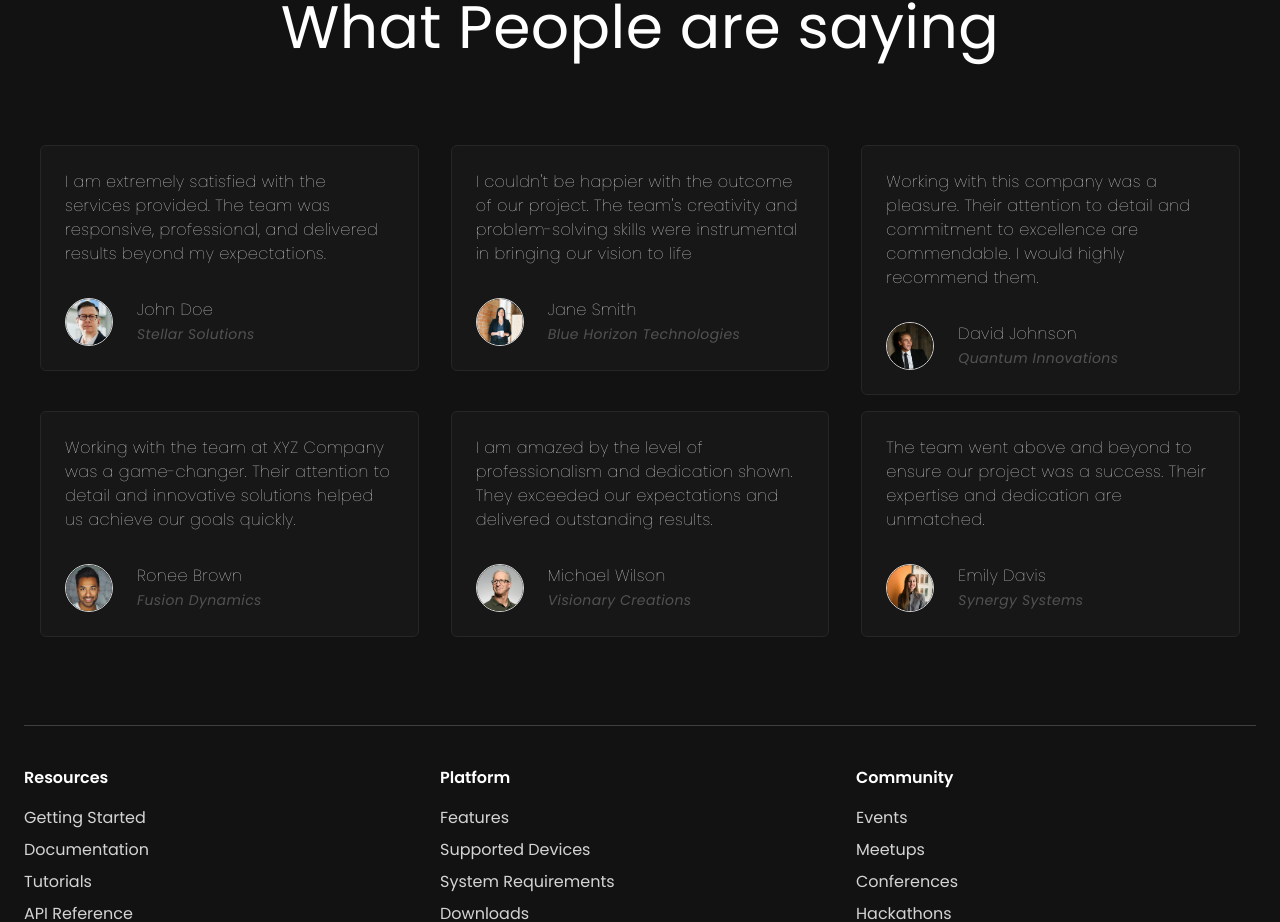
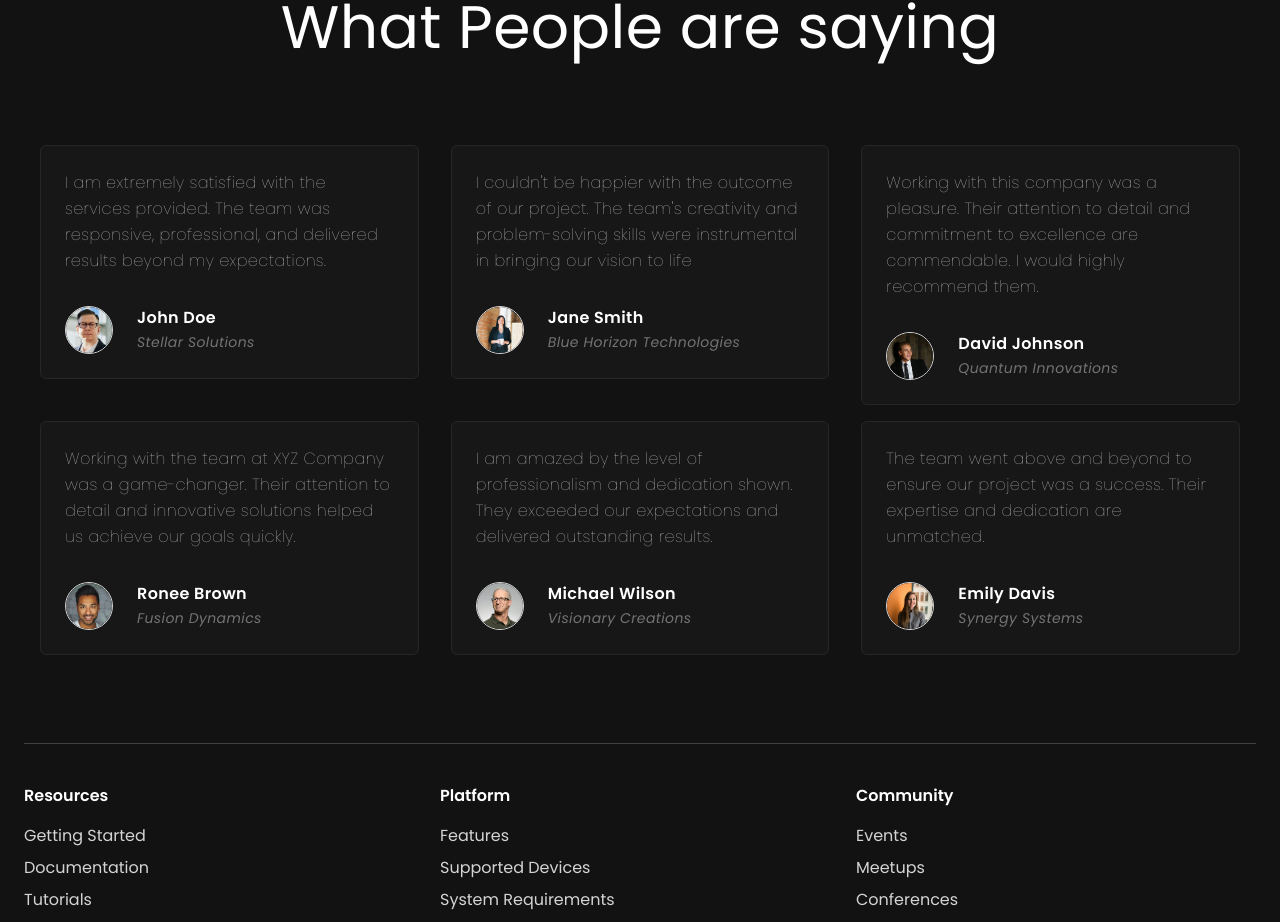
Before and after one commit to 4nupam/VR-Model, a React (Vite) app: page / in a window 1280 px wide. Shown: the part 3440-4362 px from the top of the page. Built offline with nearby package versions, Linux system fonts and the light colour scheme.

Commit message:
Update Testimonials.jsx

```diff
--- a/src/components/Testimonials.jsx
+++ b/src/components/Testimonials.jsx
@@ -1,25 +1,38 @@
 import { testimonials } from "../constants";
 
+/**
+ * Testimonials Component
+ *
+ * Displays user feedback in a grid format with avatars, names, and companies.
+ * Designed for responsiveness and aesthetic consistency with dark-themed UI.
+ */
 const Testimonials = () => {
   return (
     <div className="mt-20 tracking-wide">
+      {/* Section Heading */}
       <h2 className="text-3xl sm:text-5xl lg:text-6xl text-center my-10 lg:my-20">
         What People are saying
       </h2>
+
+      {/* Testimonials Grid */}
       <div className="flex flex-wrap justify-center">
         {testimonials.map((testimonial, index) => (
           <div key={index} className="w-full sm:w-1/2 lg:w-1/3 px-4 py-2">
-            <div className="bg-neutral-900 rounded-md p-6 text-md border border-neutral-800 font-thin">
-              <p>{testimonial.text}</p>
+            <div className="bg-neutral-900 rounded-md p-6 text-md border border-neutral-800 font-thin hover:shadow-md hover:shadow-orange-600 transition duration-300">
+
+              {/* Testimonial Text */}
+              <p className="text-neutral-300 leading-relaxed">{testimonial.text}</p>
+
+              {/* User Info */}
               <div className="flex mt-8 items-start">
                 <img
-                  className="w-12 h-12 mr-6 rounded-full border border-neutral-300"
+                  className="w-12 h-12 mr-6 rounded-full border border-neutral-300 object-cover"
                   src={testimonial.image}
-                  alt=""
+                  alt={`${testimonial.user} avatar`}
                 />
                 <div>
-                  <h6>{testimonial.user}</h6>
-                  <span className="text-sm font-normal italic text-neutral-600">
+                  <h6 className="text-white font-semibold">{testimonial.user}</h6>
+                  <span className="text-sm font-normal italic text-neutral-500">
                     {testimonial.company}
                   </span>
                 </div>
```
